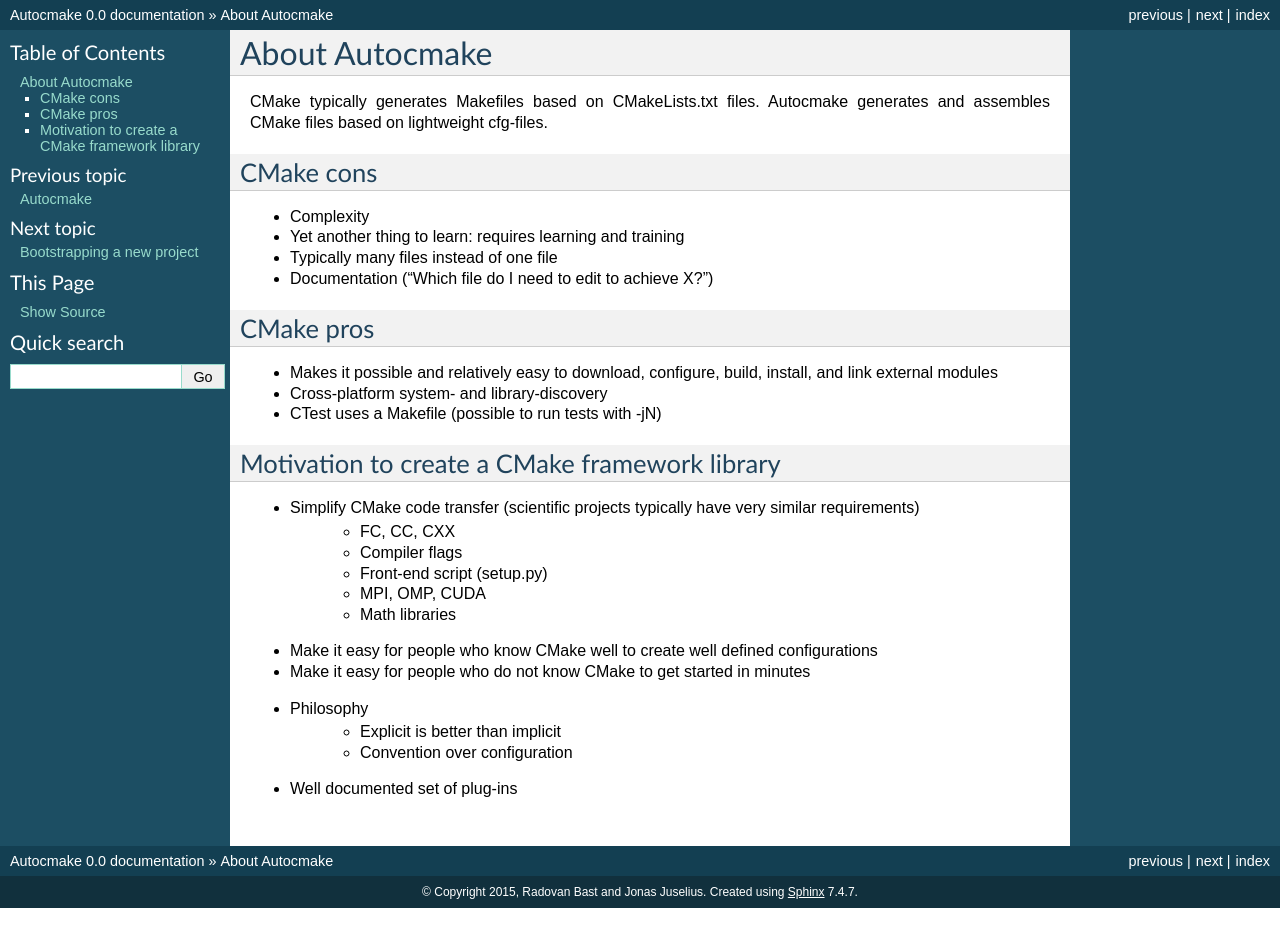
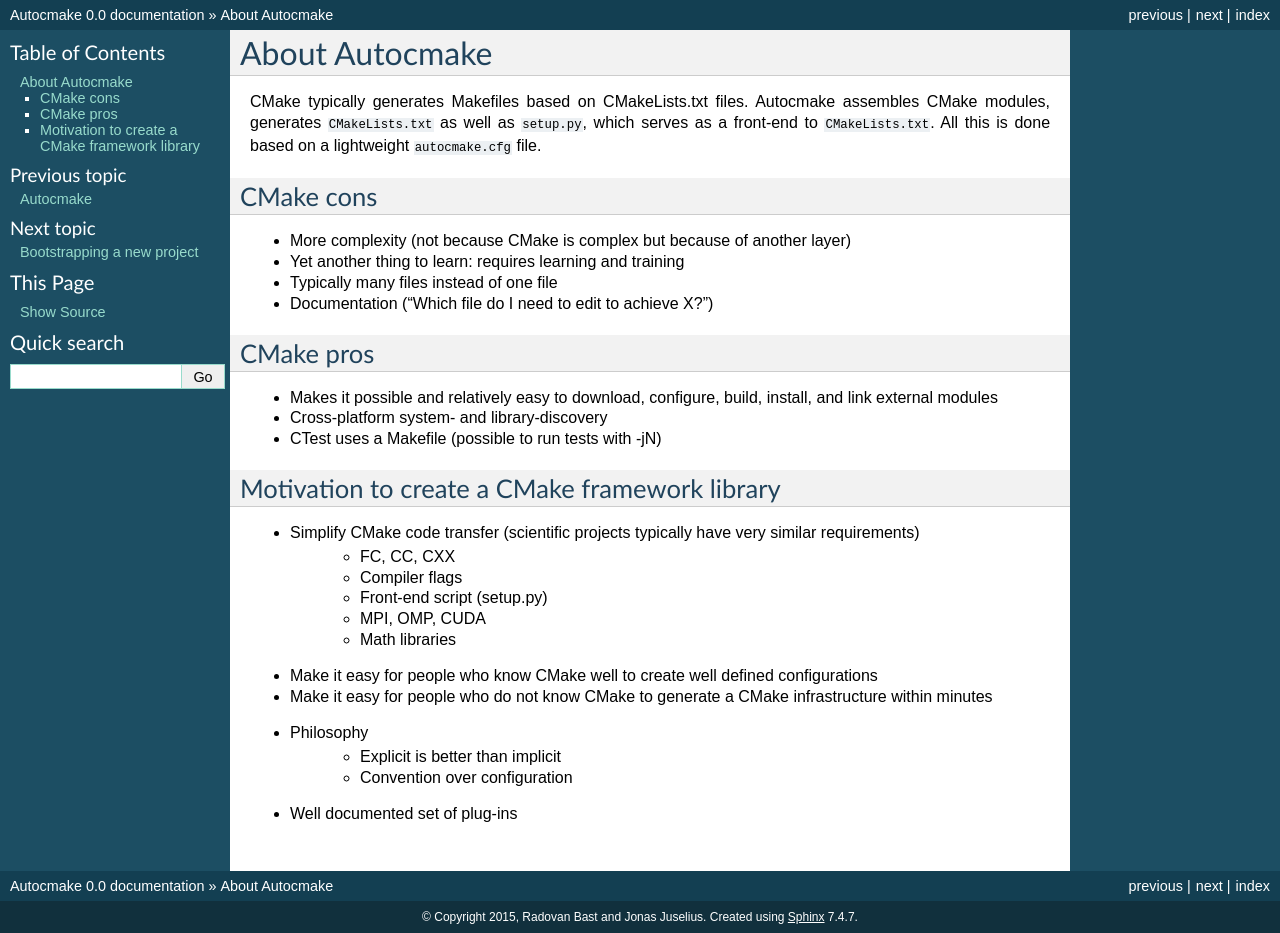
Before and after one commit to dev-cafe/autocmake, a Sphinx documentation site: the page built from doc/about.rst, in a window 1280 px wide. Built offline with Sphinx 7.4.7, drawn with Linux system fonts in a browser that asks for light colours; before the commit the page ends 908 px from its top, so only the background shows below that.

Commit message:
refine doc

```diff
--- a/doc/about.rst
+++ b/doc/about.rst
@@ -3,14 +3,16 @@
 About Autocmake
 ===============
 
-CMake typically generates Makefiles based on CMakeLists.txt files. Autocmake
-generates and assembles CMake files based on lightweight cfg-files.
+CMake typically generates Makefiles based on CMakeLists.txt files.  Autocmake
+assembles CMake modules, generates ``CMakeLists.txt`` as well as ``setup.py``,
+which serves as a front-end to ``CMakeLists.txt``. All this is done based on a
+lightweight ``autocmake.cfg`` file.
 
 
 CMake cons
 ----------
 
-- Complexity
+- More complexity (not because CMake is complex but because of another layer)
 - Yet another thing to learn: requires learning and training
 - Typically many files instead of one file
 - Documentation ("Which file do I need to edit to achieve X?")
@@ -34,7 +36,7 @@
     - MPI, OMP, CUDA
     - Math libraries
 - Make it easy for people who know CMake well to create well defined configurations
-- Make it easy for people who do not know CMake to get started in minutes
+- Make it easy for people who do not know CMake to generate a CMake infrastructure within minutes
 - Philosophy
     - Explicit is better than implicit
     - Convention over configuration
```
